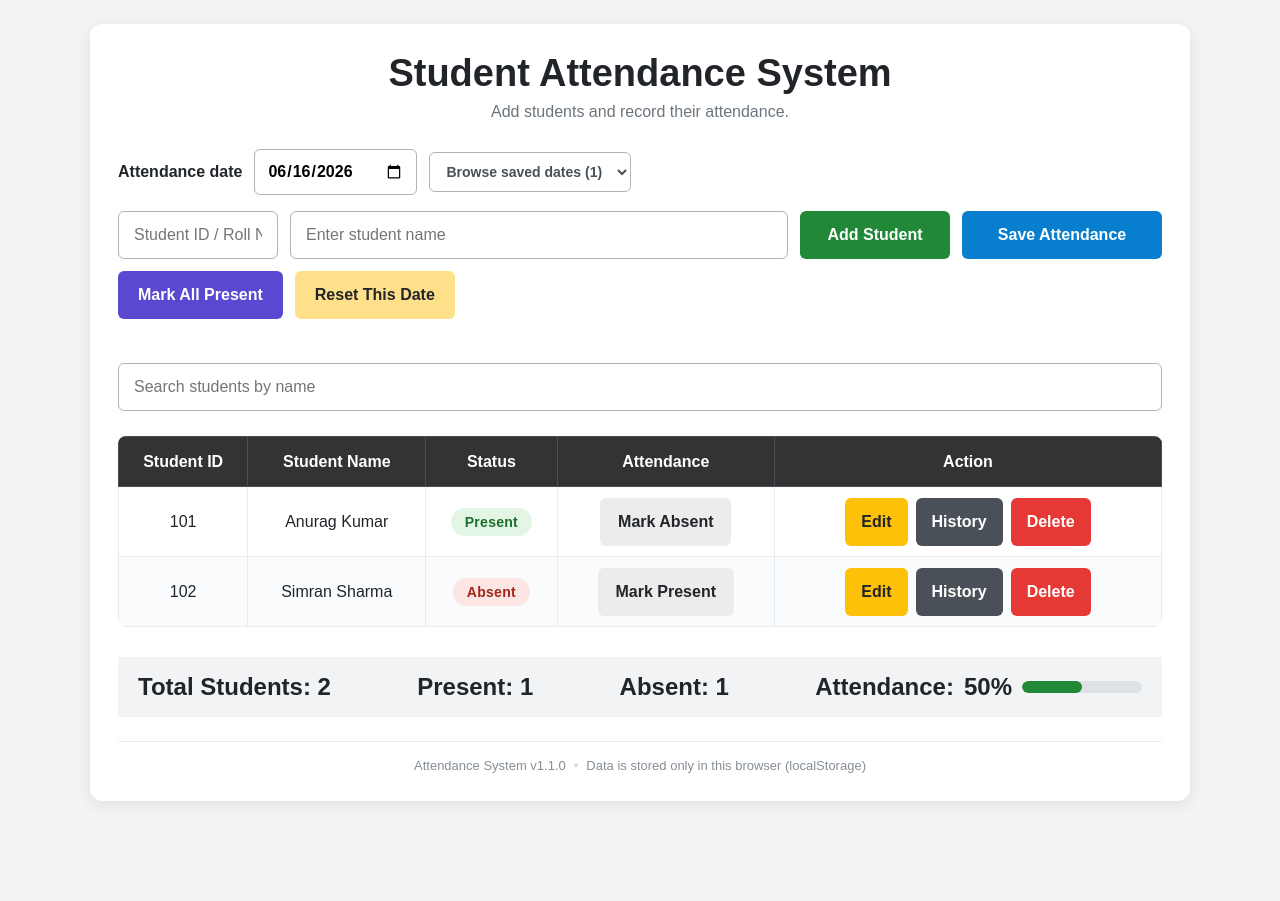
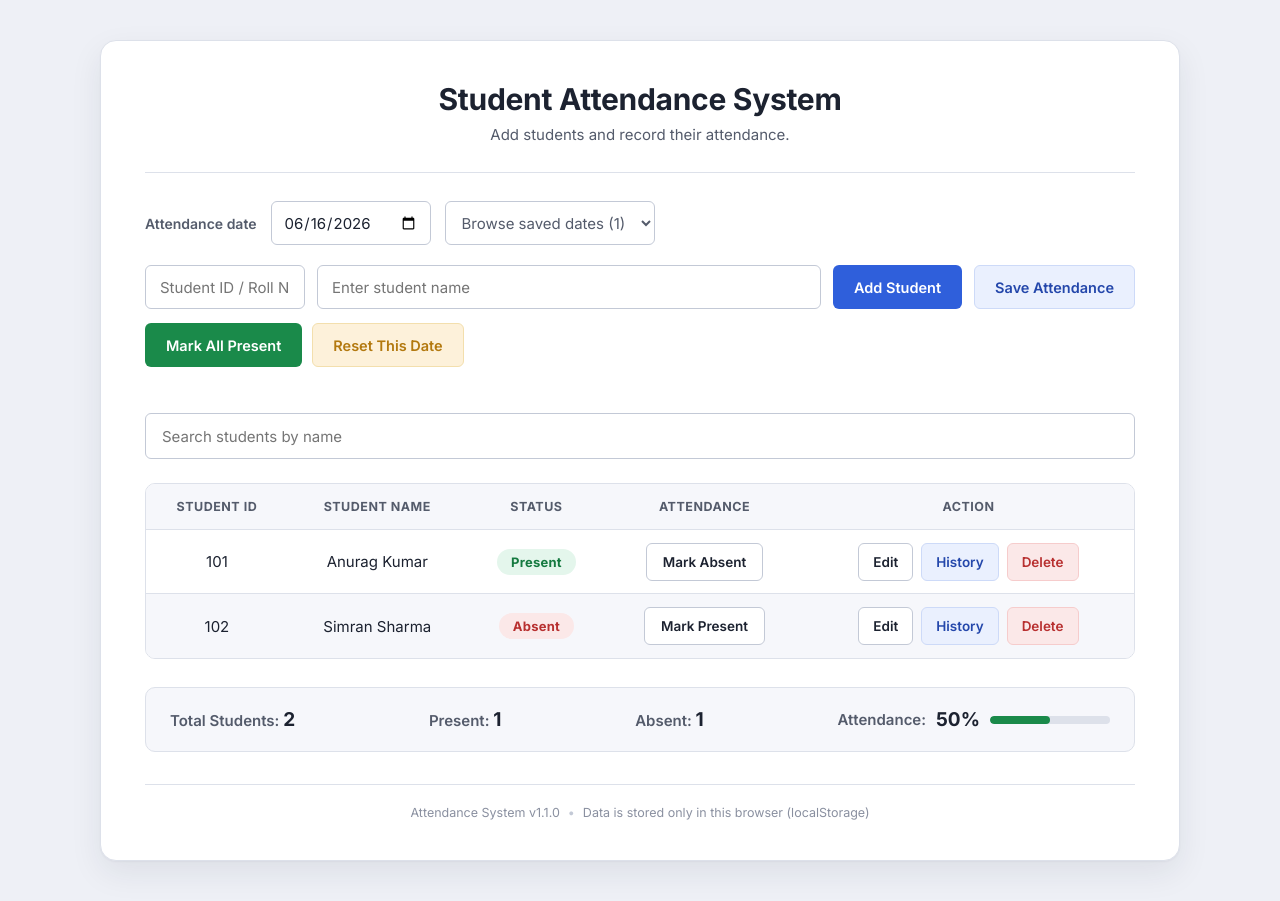
Before and after one commit to Pankajkargeti/Student-attendance-system, a React (Vite) app: page / in a window 1280 px wide. Before the commit the page ends 825 px from the top, so only its background shows below. Built offline with nearby package versions, Linux system fonts and the light colour scheme; the HTML template or start-up script is replaced by a standard one.

Commit message:
Improve UI: consistent design system, typography, and alignment

```diff
--- a/index.html
+++ b/index.html
@@ -1,12 +1,18 @@
-<!DOCTYPE html>
+<!doctype html>
 <html lang="en">
-<head>
-    <meta charset="UTF-8">
-    <meta name="viewport" content="width=device-width, initial-scale=1.0">
+  <head>
+    <meta charset="UTF-8" />
+    <meta name="viewport" content="width=device-width, initial-scale=1.0" />
     <title>Student Attendance System</title>
-</head>
-<body>
+    <link rel="preconnect" href="https://fonts.googleapis.com" />
+    <link rel="preconnect" href="https://fonts.gstatic.com" crossorigin />
+    <link
+      href="https://fonts.googleapis.com/css2?family=Inter:wght@400;500;600;700&display=swap"
+      rel="stylesheet"
+    />
+  </head>
+  <body>
     <div id="root"></div>
     <script type="module" src="/src/main.jsx"></script>
-</body>
+  </body>
 </html>
--- a/src/index.css
+++ b/src/index.css
@@ -1,7 +1,51 @@
+/* ---------------------------------------------
+   Design tokens
+--------------------------------------------- */
 :root {
-  font-family: Arial, sans-serif;
-  color: #212529;
-  background: #f1f3f5;
+  /* Type */
+  --font-sans:
+    "Inter", -apple-system, BlinkMacSystemFont, "Segoe UI", Roboto, Helvetica,
+    Arial, sans-serif;
+
+  /* Brand */
+  --color-primary: #2f5fdb;
+  --color-primary-dark: #2447ab;
+  --color-primary-soft: #eaf0fe;
+
+  /* Status */
+  --color-success: #1a8a4a;
+  --color-success-dark: #157a40;
+  --color-success-soft: #e4f6ec;
+  --color-danger: #d13b3b;
+  --color-danger-dark: #b83030;
+  --color-danger-soft: #fbe8e8;
+  --color-warning: #b3790f;
+  --color-warning-soft: #fdf1da;
+
+  /* Neutrals */
+  --color-ink: #1c2230;
+  --color-ink-soft: #545b6b;
+  --color-ink-faint: #8a90a0;
+  --color-border: #dde1ea;
+  --color-border-strong: #c3c9d6;
+  --color-surface: #ffffff;
+  --color-surface-muted: #f6f7fb;
+  --color-page: #eef0f6;
+
+  /* Shape */
+  --radius-sm: 6px;
+  --radius-md: 10px;
+  --radius-lg: 16px;
+
+  /* Elevation */
+  --shadow-card:
+    0 1px 2px rgba(28, 34, 48, 0.04), 0 12px 32px rgba(28, 34, 48, 0.08);
+  --shadow-pop: 0 20px 48px rgba(28, 34, 48, 0.22);
+
+  color: var(--color-ink);
+  background: var(--color-page);
+  font-family: var(--font-sans);
+  -webkit-font-smoothing: antialiased;
 }
 
 * {
@@ -10,107 +54,140 @@
 
 body {
   margin: 0;
-  padding: 24px;
+  padding: 40px 24px;
 }
 
 .container {
-  max-width: 1100px;
+  max-width: 1080px;
   margin: 0 auto;
-  padding: 28px;
-  background: white;
-  border-radius: 12px;
-  box-shadow: 0 4px 16px rgba(0, 0, 0, 0.08);
+  padding: 40px 44px;
+  background: var(--color-surface);
+  border: 1px solid var(--color-border);
+  border-radius: var(--radius-lg);
+  box-shadow: var(--shadow-card);
 }
 
+/* ---------------------------------------------
+   Header
+--------------------------------------------- */
 header {
   text-align: center;
+  padding-bottom: 28px;
+  border-bottom: 1px solid var(--color-border);
 }
 
 h1 {
   margin: 0;
-  font-size: 38px;
+  color: var(--color-ink);
+  font-size: 30px;
+  font-weight: 700;
+  letter-spacing: -0.01em;
 }
 
 .subtitle {
   margin: 8px 0 0;
-  color: #6c757d;
+  color: var(--color-ink-soft);
+  font-size: 15px;
 }
 
+/* ---------------------------------------------
+   Date + saved dates
+--------------------------------------------- */
 .date-section {
   display: flex;
+  flex-wrap: wrap;
   align-items: center;
-  gap: 12px;
+  gap: 14px;
   margin-top: 28px;
-  font-weight: bold;
+}
+
+.date-section > label {
+  color: var(--color-ink-soft);
+  font-size: 14px;
+  font-weight: 600;
 }
 
 .date-section input,
 .top-section input,
-.search-section input {
-  border: 1px solid #adb5bd;
-  border-radius: 6px;
+.search-section input,
+.saved-dates select {
+  border: 1px solid var(--color-border-strong);
+  border-radius: var(--radius-sm);
+  color: var(--color-ink);
+  background: var(--color-surface);
   font: inherit;
-  font-size: 16px;
+  font-size: 15px;
 }
 
 .date-section input {
-  padding: 12px;
+  height: 44px;
+  padding: 0 12px;
 }
 
 .saved-dates select {
-  border: 1px solid #adb5bd;
-  border-radius: 6px;
-  font: inherit;
-  font-size: 14px;
-  padding: 10px 12px;
-  background: #fff;
-  color: #495057;
+  height: 44px;
+  padding: 0 12px;
+  color: var(--color-ink-soft);
 }
 
 .top-section {
   display: flex;
   gap: 12px;
-  margin-top: 16px;
+  margin-top: 20px;
 }
 
 .top-section input {
   flex: 1;
   min-width: 0;
-  padding: 0 15px;
+  height: 44px;
+  padding: 0 14px;
 }
 
 .top-section input#rollNoInput {
   flex: 0 0 160px;
 }
 
+/* ---------------------------------------------
+   Buttons
+--------------------------------------------- */
 button {
-  min-height: 48px;
-  border: 0;
-  border-radius: 6px;
-  color: white;
-  font-size: 16px;
-  font-weight: bold;
+  height: 44px;
+  padding: 0 20px;
+  border: 1px solid transparent;
+  border-radius: var(--radius-sm);
+  color: var(--color-surface);
+  background: var(--color-ink-soft);
+  font: inherit;
+  font-size: 14.5px;
+  font-weight: 600;
   cursor: pointer;
+  transition:
+    background-color 0.15s ease,
+    border-color 0.15s ease,
+    filter 0.15s ease;
 }
 
 button:hover {
-  filter: brightness(0.94);
+  filter: brightness(0.95);
 }
 
-input:focus,
+input:focus-visible,
+select:focus-visible,
 button:focus-visible {
-  outline: 3px solid rgba(8, 127, 206, 0.3);
+  outline: 2px solid var(--color-primary);
   outline-offset: 2px;
 }
 
 .add-btn {
-  width: 150px;
-  background: #218838;
+  flex: 0 0 auto;
+  background: var(--color-primary);
 }
 
 .save-btn {
-  width: 200px;
-  background: #087fce;
+  flex: 0 0 auto;
+  color: var(--color-primary-dark);
+  background: var(--color-primary-soft);
+  border-color: #cddaf8;
 }
 
 .search-section {
@@ -119,18 +196,20 @@ button:focus-visible {
 
 .search-section input {
   width: 100%;
-  padding: 14px 15px;
+  height: 46px;
+  padding: 0 16px;
 }
 
 .form-message {
   min-height: 20px;
-  margin: 8px 0 0;
-  color: #b42318;
-  font-size: 14px;
+  margin: 10px 0 0;
+  color: var(--color-danger-dark);
+  font-size: 13.5px;
+  font-weight: 600;
 }
 
 .empty-message {
-  color: #6c757d;
+  color: var(--color-ink-faint);
   font-style: italic;
 }
 
@@ -146,80 +225,81 @@ button:focus-visible {
   border: 0;
 }
 
+/* ---------------------------------------------
+   Table
+--------------------------------------------- */
 table {
   width: 100%;
-  margin-top: 25px;
-  border-collapse: collapse;
+  margin-top: 24px;
+  border-collapse: separate;
+  border-spacing: 0;
   text-align: center;
-  border-radius: 8px;
+  border: 1px solid var(--color-border);
+  border-radius: var(--radius-md);
   overflow: hidden;
 }
 
 th {
-  height: 50px;
-  border: 1px solid #495057;
-  color: white;
-  background: #333;
+  height: 46px;
+  padding: 0 12px;
+  border-bottom: 1px solid var(--color-border);
+  color: var(--color-ink-soft);
+  background: var(--color-surface-muted);
+  font-size: 12.5px;
+  font-weight: 700;
+  text-transform: uppercase;
+  letter-spacing: 0.04em;
 }
 
 td {
-  height: 70px;
-  border: 1px solid #e9ecef;
+  height: 64px;
+  padding: 8px 12px;
+  border-bottom: 1px solid var(--color-border);
+  font-size: 15px;
+}
+
+tbody tr:last-child td {
+  border-bottom: 0;
 }
 
 tbody tr:nth-child(even) {
-  background: #fafbfc;
+  background: var(--color-surface-muted);
 }
 
 tbody tr:hover {
-  background: #f1f3fe;
-}
-
-.status-present {
-  color: green;
-  font-weight: bold;
-}
-
-.status-absent {
-  color: #d32f2f;
-  font-weight: bold;
+  background: var(--color-primary-soft);
 }
 
 .status-badge {
   display: inline-block;
-  padding: 6px 14px;
+  padding: 5px 14px;
   border-radius: 999px;
-  font-size: 14px;
-  font-weight: bold;
+  font-size: 13px;
+  font-weight: 700;
   letter-spacing: 0.02em;
 }
 
 .status-badge.status-present {
-  color: #1b6e2e;
-  background: #e3f6e6;
+  color: var(--color-success-dark);
+  background: var(--color-success-soft);
 }
 
 .status-badge.status-absent {
-  color: #a3261a;
-  background: #fbe6e4;
+  color: var(--color-danger-dark);
+  background: var(--color-danger-soft);
 }
 
 .attendance-btn {
-  padding: 12px 18px;
-  color: #212529;
-  background: #ececec;
-  transition:
-    background-color 0.15s ease,
-    filter 0.15s ease;
+  height: 38px;
+  padding: 0 16px;
+  color: var(--color-ink);
+  background: var(--color-surface);
+  border-color: var(--color-border-strong);
+  font-size: 13.5px;
 }
 
 .attendance-btn:hover {
-  background: #dee2e6;
-}
-
-.delete-btn {
-  padding: 10px 16px;
-  background: #e53935;
+  background: var(--color-surface-muted);
 }
 
 .row-actions {
@@ -229,15 +309,39 @@ tbody tr:hover {
   gap: 8px;
 }
 
+.edit-btn,
+.history-btn,
+.delete-btn {
+  height: 38px;
+  padding: 0 14px;
+  font-size: 13.5px;
+}
+
 .edit-btn {
-  padding: 10px 16px;
-  color: #212529;
-  background: #ffc107;
+  color: var(--color-ink);
+  background: var(--color-surface);
+  border-color: var(--color-border-strong);
+}
+
+.edit-btn:hover {
+  background: var(--color-surface-muted);
 }
 
 .history-btn {
-  padding: 10px 16px;
-  background: #495057;
+  color: var(--color-primary-dark);
+  background: var(--color-primary-soft);
+  border-color: #cddaf8;
+}
+
+.delete-btn {
+  color: var(--color-danger-dark);
+  background: var(--color-danger-soft);
+  border-color: #f6cccc;
+}
+
+.delete-btn:hover,
+.history-btn:hover {
+  filter: brightness(0.97);
 }
 
 .name-edit {
@@ -249,84 +353,102 @@ tbody tr:hover {
 }
 
 .name-edit input {
-  padding: 8px 10px;
-  border: 1px solid #adb5bd;
-  border-radius: 6px;
+  height: 36px;
+  padding: 0 10px;
+  border: 1px solid var(--color-border-strong);
+  border-radius: var(--radius-sm);
   font: inherit;
-  font-size: 15px;
+  font-size: 14.5px;
   min-width: 0;
   flex: 1 1 120px;
 }
 
+.save-name-btn,
+.cancel-name-btn {
+  height: 34px;
+  padding: 0 12px;
+  font-size: 13px;
+}
+
 .save-name-btn {
-  padding: 8px 12px;
-  min-height: 36px;
-  font-size: 14px;
-  background: #218838;
+  background: var(--color-success);
 }
 
 .cancel-name-btn {
-  padding: 8px 12px;
-  min-height: 36px;
-  font-size: 14px;
-  color: #212529;
-  background: #ececec;
+  color: var(--color-ink);
+  background: var(--color-surface);
+  border-color: var(--color-border-strong);
 }
 
+/* ---------------------------------------------
+   Bulk actions
+--------------------------------------------- */
 .bulk-actions {
   display: flex;
   flex-wrap: wrap;
-  gap: 12px;
-  margin-top: 12px;
+  gap: 10px;
+  margin-top: 14px;
 }
 
 .mark-all-btn {
-  padding: 12px 20px;
-  background: #5b48d0;
+  background: var(--color-success);
 }
 
 .reset-date-btn {
-  padding: 12px 20px;
-  color: #212529;
-  background: #ffe08a;
+  color: var(--color-warning);
+  background: var(--color-warning-soft);
+  border-color: #f3dfad;
 }
 
+/* ---------------------------------------------
+   Summary
+--------------------------------------------- */
 .summary {
   display: flex;
   justify-content: space-between;
   align-items: center;
   flex-wrap: wrap;
   gap: 16px;
-  min-height: 60px;
-  margin-top: 30px;
-  padding: 16px 20px;
-  background: #f1f3f5;
-  font-size: 24px;
-  font-weight: bold;
+  margin-top: 28px;
+  padding: 20px 24px;
+  background: var(--color-surface-muted);
+  border: 1px solid var(--color-border);
+  border-radius: var(--radius-md);
+  font-size: 15px;
+  font-weight: 600;
+  color: var(--color-ink-soft);
+}
+
+.summary span {
+  color: var(--color-ink);
+  font-size: 19px;
+  font-weight: 700;
 }
 
 .summary-percent {
   display: flex;
   align-items: center;
   gap: 10px;
-  font-size: 24px;
 }
 
 .progress-bar {
   width: 120px;
-  height: 12px;
-  border-radius: 6px;
-  background: #dee2e6;
+  height: 8px;
+  border-radius: 999px;
+  background: var(--color-border);
   overflow: hidden;
 }
 
 .progress-bar-fill {
   height: 100%;
-  background: #218838;
-  border-radius: 6px;
+  background: var(--color-success);
+  border-radius: 999px;
   transition: width 0.3s ease;
 }
 
+/* ---------------------------------------------
+   History modal
+--------------------------------------------- */
 .history-overlay {
   position: fixed;
   inset: 0;
@@ -334,19 +456,20 @@ tbody tr:hover {
   align-items: center;
   justify-content: center;
   padding: 20px;
-  background: rgba(33, 37, 41, 0.55);
+  background: rgba(17, 21, 31, 0.55);
+  backdrop-filter: blur(2px);
   z-index: 100;
 }
 
 .history-panel {
   width: 100%;
-  max-width: 480px;
+  max-width: 460px;
   max-height: 80vh;
   overflow-y: auto;
-  padding: 24px;
-  background: white;
-  border-radius: 12px;
-  box-shadow: 0 12px 32px rgba(0, 0, 0, 0.25);
+  padding: 28px;
+  background: var(--color-surface);
+  border-radius: var(--radius-lg);
+  box-shadow: var(--shadow-pop);
 }
 
 .history-header {
@@ -358,34 +481,39 @@ tbody tr:hover {
 
 .history-header h2 {
   margin: 0;
-  font-size: 20px;
+  color: var(--color-ink);
+  font-size: 18px;
+  font-weight: 700;
 }
 
 .history-close-btn {
-  padding: 8px 14px;
-  min-height: 36px;
-  font-size: 14px;
-  color: #212529;
-  background: #ececec;
+  height: 34px;
+  padding: 0 14px;
+  color: var(--color-ink);
+  background: var(--color-surface-muted);
+  border-color: var(--color-border);
+  font-size: 13px;
 }
 
 .history-subtitle {
   margin: 6px 0 0;
-  color: #6c757d;
-  font-size: 14px;
+  color: var(--color-ink-faint);
+  font-size: 13.5px;
 }
 
 .history-percent {
   display: flex;
   align-items: center;
   gap: 10px;
-  margin-top: 16px;
-  font-weight: bold;
+  margin-top: 18px;
+  color: var(--color-ink);
+  font-weight: 700;
+  font-size: 14.5px;
 }
 
 .history-list {
   list-style: none;
-  margin: 16px 0 0;
+  margin: 18px 0 0;
   padding: 0;
   display: flex;
   flex-direction: column;
@@ -396,43 +524,52 @@ tbody tr:hover {
   display: flex;
   align-items: center;
   justify-content: space-between;
-  padding: 10px 12px;
-  background: #f8f9fa;
-  border-radius: 8px;
+  padding: 12px 14px;
+  background: var(--color-surface-muted);
+  border: 1px solid var(--color-border);
+  border-radius: var(--radius-sm);
 }
 
 .history-date {
-  font-weight: bold;
+  color: var(--color-ink);
+  font-weight: 600;
+  font-size: 14px;
 }
 
+/* ---------------------------------------------
+   Footer
+--------------------------------------------- */
 .app-footer {
   display: flex;
   align-items: center;
   justify-content: center;
   flex-wrap: wrap;
   gap: 8px;
-  margin-top: 24px;
-  padding-top: 16px;
-  border-top: 1px solid #e9ecef;
-  color: #868e96;
-  font-size: 13px;
+  margin-top: 32px;
+  padding-top: 20px;
+  border-top: 1px solid var(--color-border);
+  color: var(--color-ink-faint);
+  font-size: 12.5px;
 }
 
 .footer-divider {
-  color: #ced4da;
+  color: var(--color-border-strong);
 }
 
+/* ---------------------------------------------
+   Responsive
+--------------------------------------------- */
 @media (max-width: 700px) {
   body {
-    padding: 12px;
+    padding: 16px 12px;
   }
 
   .container {
-    padding: 20px;
+    padding: 24px 20px;
   }
 
   h1 {
-    font-size: 30px;
+    font-size: 24px;
   }
 
   .date-section,
@@ -442,24 +579,25 @@ tbody tr:hover {
     align-items: stretch;
   }
 
+  .top-section input#rollNoInput {
+    flex: 1 1 auto;
+  }
+
   .top-section input,
   .add-btn,
   .save-btn,
   .mark-all-btn,
   .reset-date-btn {
     width: 100%;
-    min-height: 48px;
   }
 
   .summary {
-    gap: 12px;
-    font-size: 20px;
-    flex-direction: column;
+    gap: 10px;
     align-items: flex-start;
   }
 
-  .summary-percent {
-    font-size: 20px;
+  .summary span {
+    font-size: 17px;
   }
 
   .progress-bar {
@@ -470,18 +608,15 @@ tbody tr:hover {
     font-size: 14px;
   }
 
-  .attendance-btn,
-  .delete-btn,
-  .edit-btn,
-  .history-btn {
-    padding: 8px;
-  }
-
   .row-actions {
     flex-direction: column;
   }
 
+  .row-actions button {
+    width: 100%;
+  }
+
   .history-panel {
-    padding: 18px;
+    padding: 20px;
   }
 }
```
